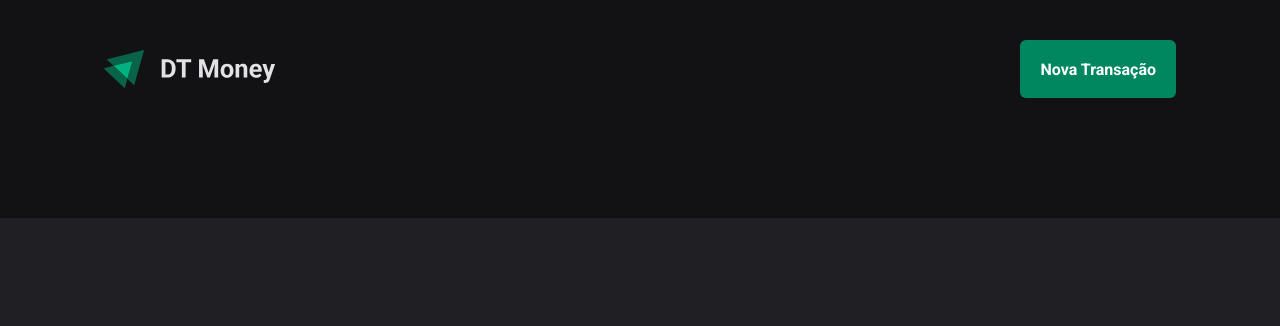
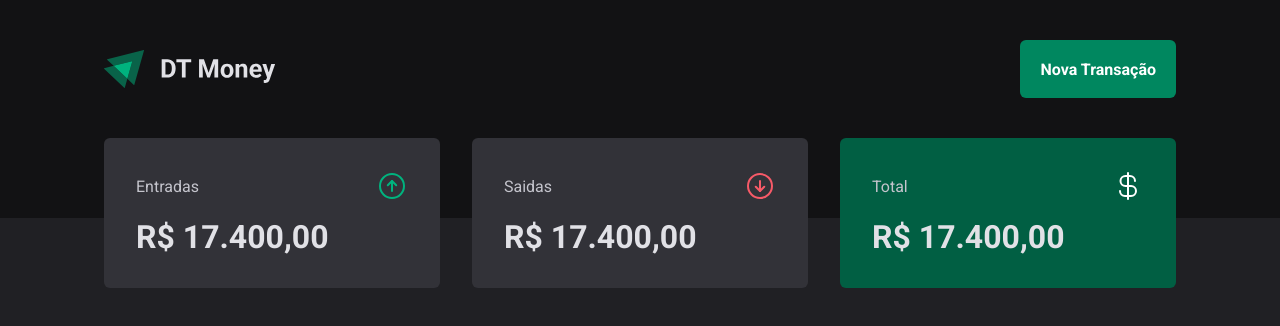
Before and after one commit to joaovictor3g/dt-money, a React (Vite) app: page / in a window 1280 px wide. Shown: the top 326 px of the page. Built offline with nearby package versions, Linux system fonts and the light colour scheme.

Commit message:
feat: add summary card

```diff
--- a/package.json
+++ b/package.json
@@ -9,6 +9,7 @@
     "preview": "vite preview"
   },
   "dependencies": {
+    "phosphor-react": "^1.4.1",
     "react": "^18.2.0",
     "react-dom": "^18.2.0",
     "styled-components": "^5.3.5"
--- /dev/null
+++ b/src/components/Summary/index.tsx
@@ -0,0 +1,12 @@
+import { SummaryCard } from "../shared/SummaryCard";
+import { Container } from "./styles";
+
+export function Summary() {
+  return (
+    <Container>
+      <SummaryCard type="income" />
+      <SummaryCard type="outcome" />
+      <SummaryCard type="total" variant="green" />
+    </Container>
+  );
+}
--- /dev/null
+++ b/src/components/Summary/styles.ts
@@ -0,0 +1,14 @@
+import styled from "styled-components";
+
+export const Container = styled.section`
+  width: 100%;
+  max-width: 1120px;
+  margin: 0 auto;
+  padding: 0 1.5rem;
+
+  display: grid;
+  grid-template-columns: repeat(3, 1fr);
+  gap: 2rem;
+
+  margin-top: -5rem;
+`;
--- /dev/null
+++ b/src/components/shared/SummaryCard/index.tsx
@@ -0,0 +1,44 @@
+import {
+  ArrowCircleDown,
+  ArrowCircleUp,
+  CurrencyDollar,
+  IconProps,
+} from "phosphor-react";
+import { Box } from "./styles";
+
+type SummaryType = "income" | "outcome" | "total";
+
+interface SummaryBoxProps {
+  type: SummaryType;
+  variant?: "green";
+}
+
+const defaultIconProps: IconProps = { size: 32 };
+
+const options = new Map<SummaryType, string>([
+  ["income", "Entradas"],
+  ["outcome", "Saidas"],
+  ["total", "Total"],
+]);
+
+const icons = new Map<SummaryType, JSX.Element>([
+  ["income", <ArrowCircleUp {...defaultIconProps} color="#00b37e" />],
+  ["outcome", <ArrowCircleDown {...defaultIconProps} color="#F75A68" />],
+  ["total", <CurrencyDollar {...defaultIconProps} color="#ffffff" />],
+]);
+
+export function SummaryCard({ type, variant }: SummaryBoxProps) {
+  const option = options.get(type);
+  const icon = icons.get(type);
+
+  return (
+    <Box variant={variant}>
+      <header>
+        <span>{option}</span>
+        {icon}
+      </header>
+
+      <strong>R$ 17.400,00</strong>
+    </Box>
+  );
+}
--- /dev/null
+++ b/src/components/shared/SummaryCard/styles.ts
@@ -0,0 +1,30 @@
+import styled, { css } from "styled-components";
+
+interface BoxProps {
+  variant?: "green";
+}
+
+export const Box = styled.div<BoxProps>`
+  background: ${({ theme }) => theme["gray-600"]};
+  border-radius: 6px;
+  padding: 2rem;
+
+  header {
+    display: flex;
+    align-items: center;
+    justify-content: space-between;
+    color: ${({ theme }) => theme["gray-300"]};
+  }
+
+  strong {
+    display: block;
+    margin-top: 1rem;
+    font-size: 2rem;
+  }
+
+  ${({ theme, variant }) =>
+    variant === "green" &&
+    css`
+      background: ${theme["green-700"]};
+    `}
+`;
--- a/src/pages/Transactions/index.tsx
+++ b/src/pages/Transactions/index.tsx
@@ -1,9 +1,11 @@
 import { Header } from "@/components/Header";
+import { Summary } from "@/components/Summary";
 
 export function Transactions() {
   return (
     <div>
       <Header />
+      <Summary />
     </div>
   );
 }
```
Also changed, not shown: 1 other file (tests, documents, lock files or other folders).
